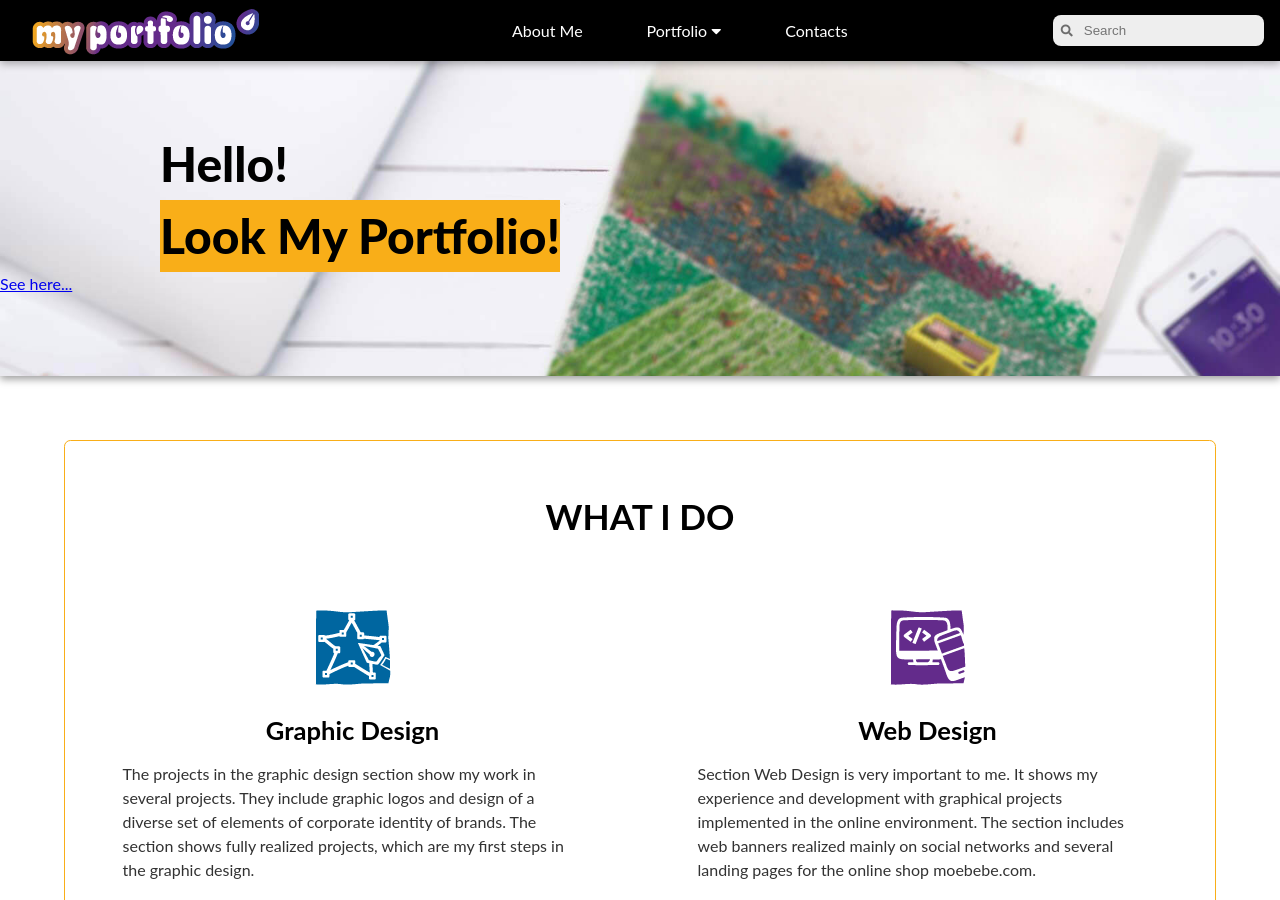
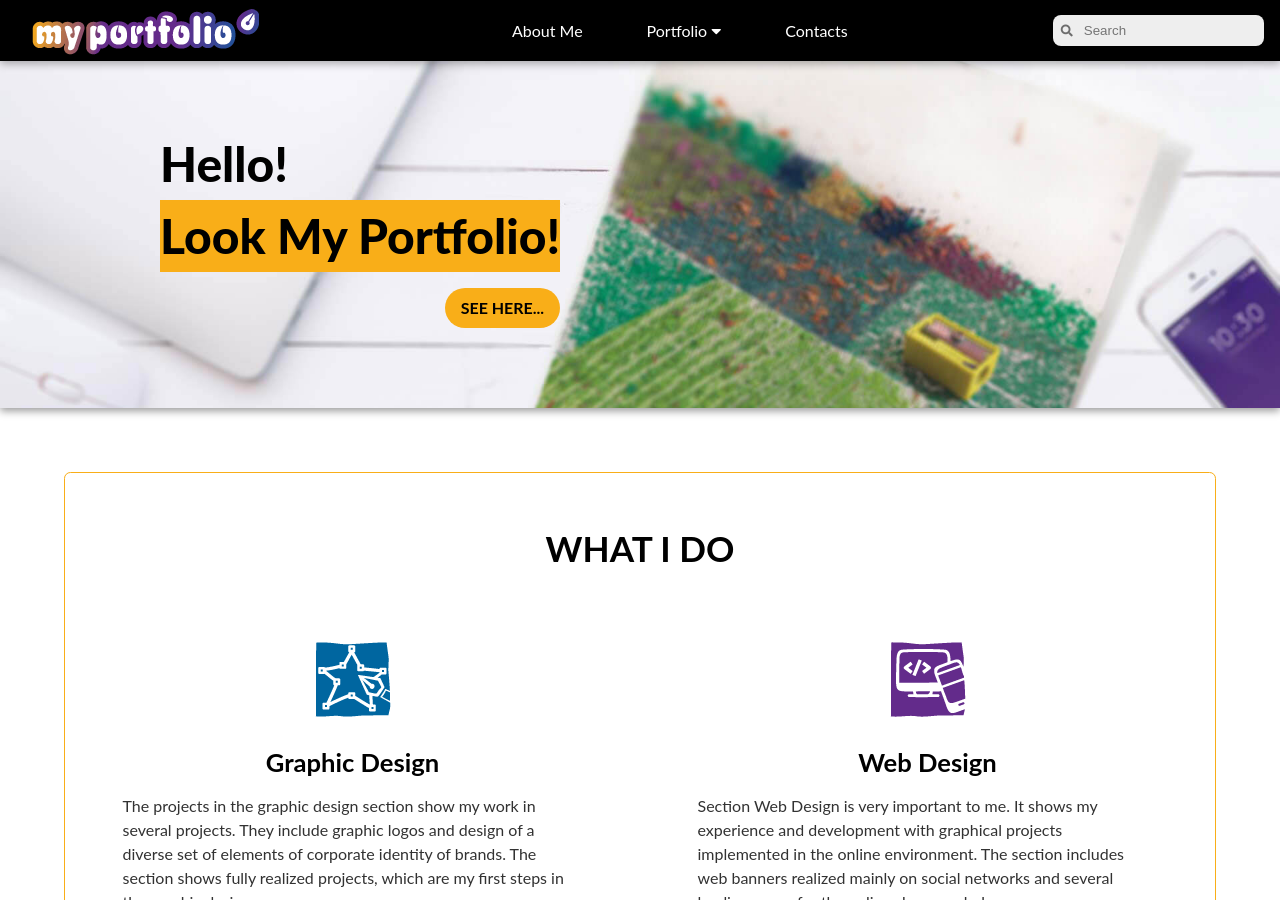
Before and after one commit to LiliyaMilanova/myportfolio, a Jekyll site: the page built from index.html, in a window 1280 px wide and 900 px high. Built offline with Jekyll 4.4.1, drawn with Linux system fonts in a browser that asks for light colours; nearby versions of some CDN libraries.

Commit message:
Update index.html

```diff
--- a/index.html
+++ b/index.html
@@ -20,7 +20,7 @@
         <div class="info">
             <h2>Hello!</h2>
             <h1>Look My Portfolio!</h1>
-            <a id="button" href="{{site.baseurl}}/portfolio/graphic-design">See here...</a>
+            <a class="button" href="{{site.baseurl}}/portfolio/graphic-design">See here...</a>
         </div>
     </div>
 
```
